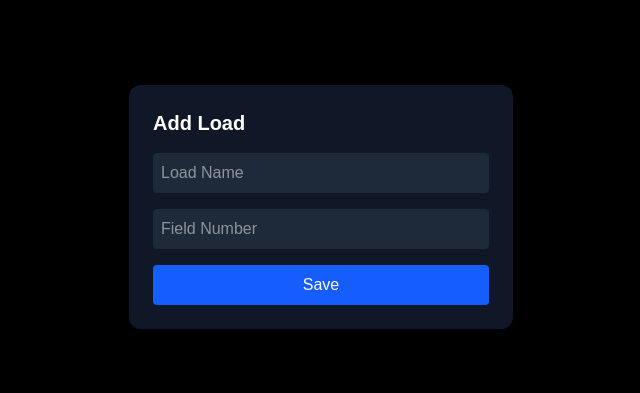
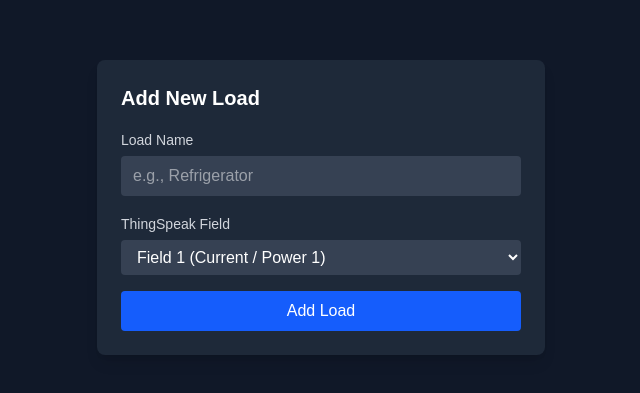
Before and after one commit to itech-create/energy_monitoring, a Next.js app: page /add-load in a window 1280 px wide. Shown: the part 193-586 px from the top of the page, without its empty margins (319-959 px from the left). Built offline with nearby package versions, Linux system fonts and the light colour scheme; no server answers.

Commit message:
Update page.tsx

```diff
--- a/app/add-load/page.tsx
+++ b/app/add-load/page.tsx
@@ -2,63 +2,82 @@
 
 import { useState } from "react";
 import { useRouter } from "next/navigation";
-import { auth, db } from "@/lib/firebase";
-import { setDoc, doc } from "firebase/firestore";
+import { db, auth } from "@/lib/firebase";
+import { doc, setDoc } from "firebase/firestore";
 
 export default function AddLoadPage() {
   const [name, setName] = useState("");
-  const [field, setField] = useState("");
+  const [field, setField] = useState("field1");
+  const [loading, setLoading] = useState(false);
   const router = useRouter();
 
   const handleSubmit = async (e: React.FormEvent) => {
     e.preventDefault();
+    setLoading(true);
+
+    try {
       const user = auth.currentUser;
       if (!user) return router.replace("/login");
 
-    // ✅ use crypto.randomUUID instead of uuid()
       const id = crypto.randomUUID();
 
       await setDoc(doc(db, `users/${user.uid}/loads/${id}`), {
+        id,
         name,
-      field: parseInt(field),
+        field,
+        status: "auto", // default
+        power: 0,
       });
 
       router.push("/dashboard");
+    } catch (err) {
+      console.error("Error adding load:", err);
+    } finally {
+      setLoading(false);
+    }
   };
 
   return (
-    <div className="min-h-screen bg-black text-white flex items-center justify-center">
-      <form
-        onSubmit={handleSubmit}
-        className="bg-gray-900 p-6 rounded-xl space-y-4 w-full max-w-sm"
-      >
-        <h1 className="text-xl font-semibold">Add Load</h1>
+    <div className="flex items-center justify-center min-h-screen bg-gray-900">
+      <div className="bg-gray-800 p-6 rounded-lg shadow-lg w-full max-w-md">
+        <h1 className="text-xl font-bold text-white mb-4">Add New Load</h1>
 
+        <form onSubmit={handleSubmit} className="space-y-4">
+          <div>
+            <label className="text-gray-300 text-sm">Load Name</label>
             <input
               type="text"
-          placeholder="Load Name"
+              className="w-full mt-1 px-3 py-2 rounded bg-gray-700 text-white"
+              placeholder="e.g., Refrigerator"
               value={name}
               onChange={(e) => setName(e.target.value)}
-          className="w-full p-2 rounded bg-gray-800 text-white"
               required
             />
+          </div>
 
-        <input
-          type="number"
-          placeholder="Field Number"
+          <div>
+            <label className="text-gray-300 text-sm">ThingSpeak Field</label>
+            <select
+              className="w-full mt-1 px-3 py-2 rounded bg-gray-700 text-white"
               value={field}
               onChange={(e) => setField(e.target.value)}
-          className="w-full p-2 rounded bg-gray-800 text-white"
-          required
-        />
+            >
+              <option value="field1">Field 1 (Current / Power 1)</option>
+              <option value="field2">Field 2 (Current / Power 2)</option>
+              <option value="field3">Field 3 (Current / Power 3)</option>
+              <option value="field4">Field 4 (Current / Power 4)</option>
+            </select>
+          </div>
 
           <button
             type="submit"
-          className="w-full bg-blue-600 hover:bg-blue-700 text-white px-4 py-2 rounded"
+            disabled={loading}
+            className="w-full py-2 rounded bg-blue-600 text-white font-medium hover:bg-blue-700"
           >
-          Save
+            {loading ? "Adding..." : "Add Load"}
           </button>
         </form>
       </div>
+    </div>
   );
 }
```
Lines whose indentation alone changed are shown as unchanged.
